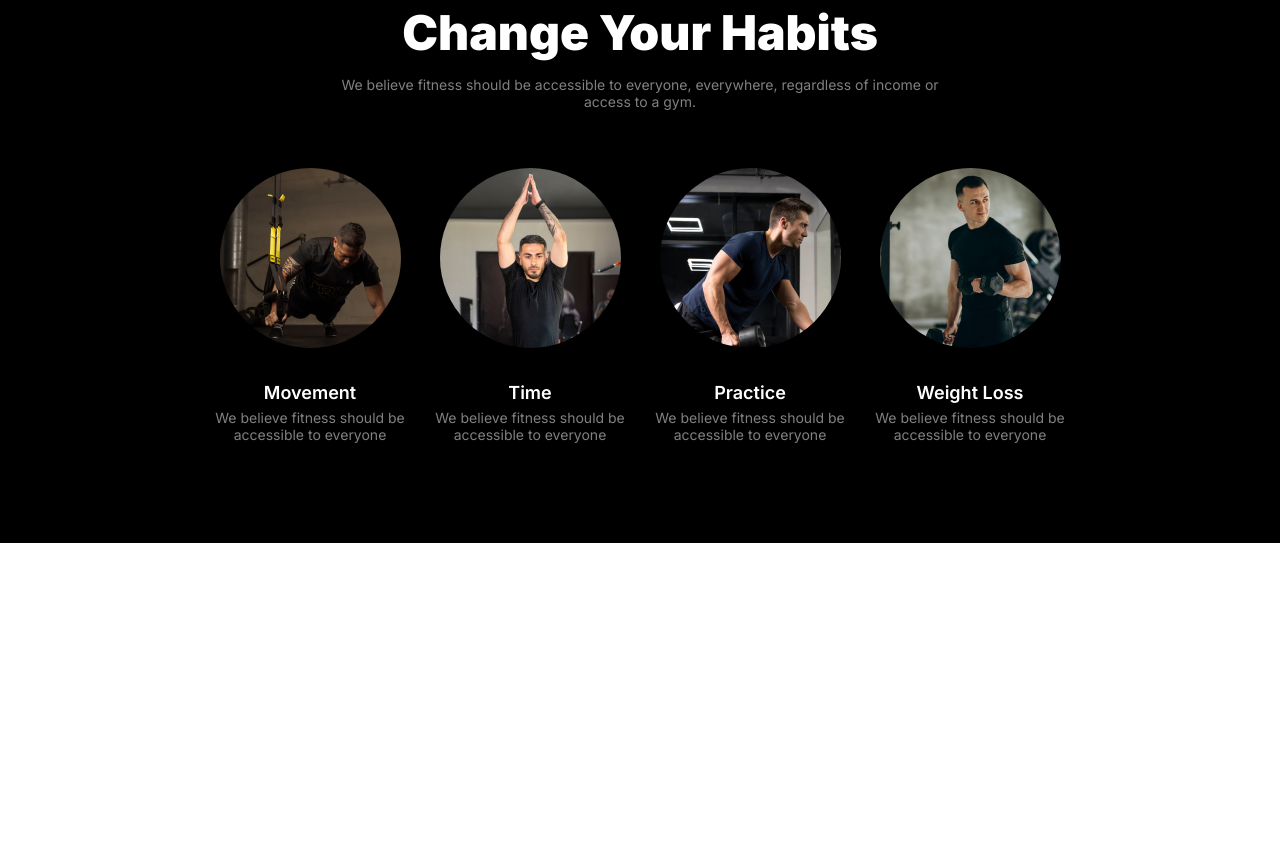
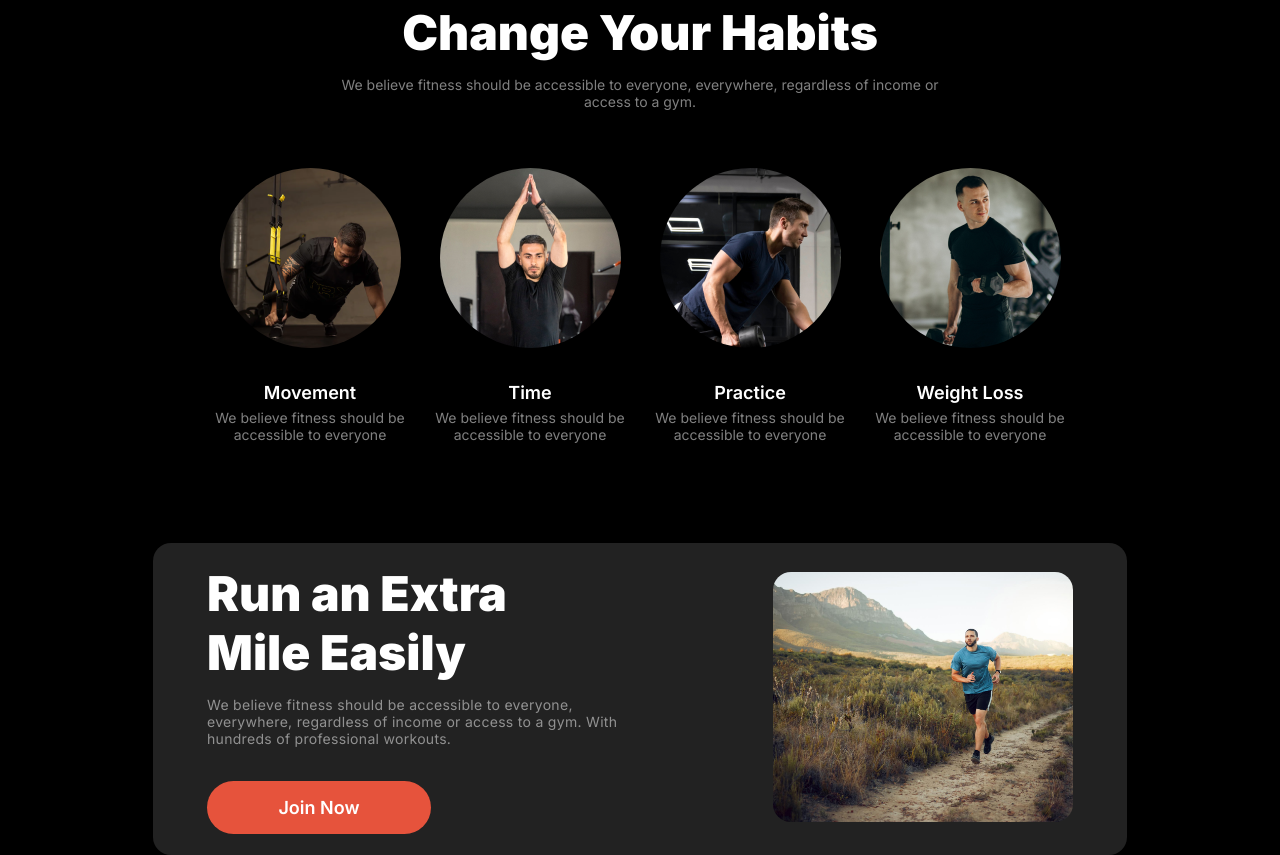
Before and after one commit to nafiulkabirbd/fitness-coach, a plain HTML site: page index.html in a window 1280 px wide. Shown: the part 832-1687 px from the top of the page. Before the commit the page ends 1375 px from the top, so only its background shows below. Drawn offline with Linux system fonts and the light colour scheme.

Commit message:
run added

```diff
--- a/css/style.css
+++ b/css/style.css
@@ -177,3 +177,46 @@ nav a {
   padding-top: 6px;
 }
 /* habits style end */
+
+/* run extra mile style start */
+.run-section {
+  background-color: #000;
+}
+
+.run-container {
+  width: 974px;
+  height: 312px;
+  background-color: #222;
+  border-radius: 18px;
+  margin: 0px auto;
+  display: flex;
+  justify-content: space-between;
+  align-items: center;
+  padding: 54px;
+}
+
+.run-title {
+  color: #fff;
+  font-size: 48px;
+  font-weight: 900;
+}
+
+.run-details {
+  color: rgba(255, 255, 255, 0.5);
+  font-size: 14px;
+  font-weight: 400;
+  letter-spacing: 0.3px;
+  padding-top: 14px;
+}
+
+.btn-run {
+  margin-top: 34px;
+}
+
+.run-img {
+  width: 300px;
+  height: 250px;
+  object-fit: cover;
+  border-radius: 18px;
+}
+/* run extra mile style end */
--- a/index.html
+++ b/index.html
@@ -111,6 +111,31 @@
         </div>
       </section>
       <!-- habits section end -->
+
+      <!-- run extra mile section start -->
+      <section class="run-section">
+        <div class="run-container">
+          <div>
+            <h2 class="run-title">
+              Run an Extra <br />
+              Mile Easily
+            </h2>
+
+            <p class="run-details">
+              We believe fitness should be accessible to everyone, <br />
+              everywhere, regardless of income or access to a gym. With <br />
+              hundreds of professional workouts.
+            </p>
+
+            <button class="btn-primary btn-run">Join Now</button>
+          </div>
+
+          <div>
+            <img src="images/run.jpg" alt="run-image" class="run-img" />
+          </div>
+        </div>
+      </section>
+      <!-- run section end -->
     </main>
     <!-- main section end -->
   </body>
```
